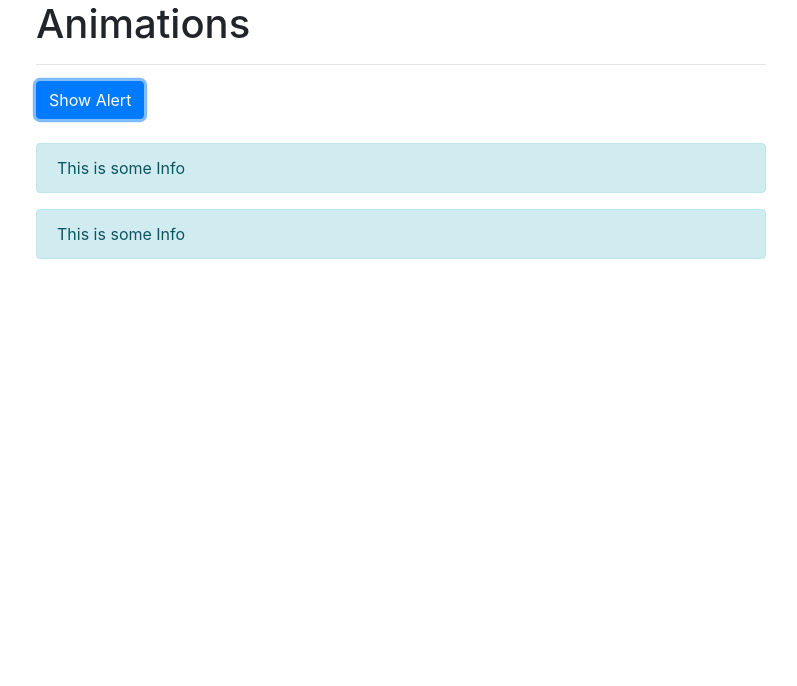
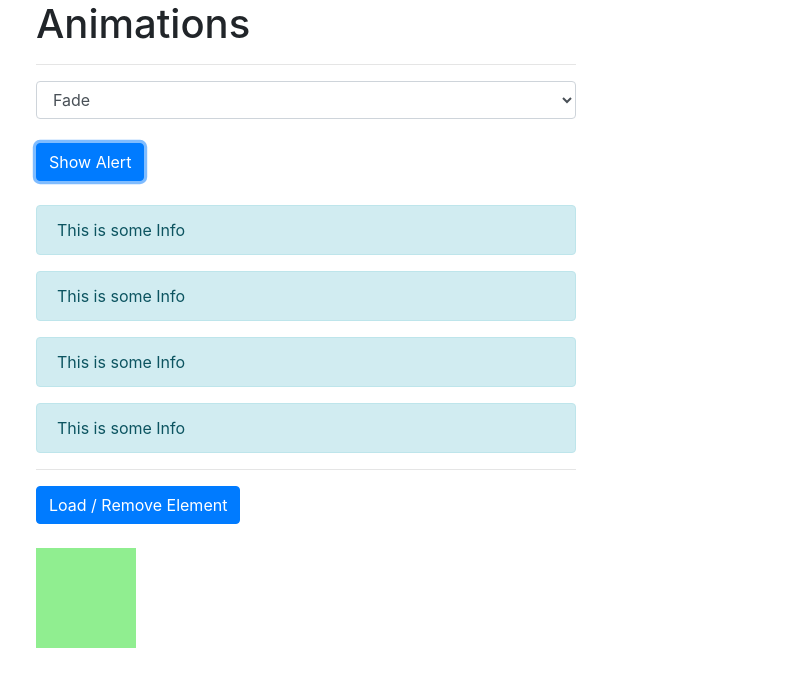
Before and after one commit to rafaleite/vue-exercises, a Vue app: page / in a window 1280 px wide. Both pictures are taken after a click on the button "Show Alert". Shown: the top 686 px of the page, without its empty margins (49-846 px from the left). Built offline with nearby package versions, Linux system fonts and the light colour scheme.

Commit message:
Video-196

```diff
--- a/index.html
+++ b/index.html
@@ -4,6 +4,7 @@
     <meta charset="utf-8">
     <meta name="viewport" content="width=device-width,initial-scale=1.0">
     <link rel="stylesheet" href="https://stackpath.bootstrapcdn.com/bootstrap/4.1.3/css/bootstrap.min.css" integrity="sha384-MCw98/SFnGE8fJT3GXwEOngsV7Zt27NXFoaoApmYm81iuXoPkFOJwJ8ERdknLPMO" crossorigin="anonymous">
+    <link rel="stylesheet" href="https://cdnjs.cloudflare.com/ajax/libs/animate.css/3.5.2/animate.min.css">
     <title>exercises</title>
   </head>
   <body>
--- a/src/App.vue
+++ b/src/App.vue
@@ -1,21 +1,51 @@
 <template>
   <div class="container">
     <div class="row">
-      <div class="col-xs-12 col-sm-8 col-sm-offset-2 col md-6 col-md-offset-3">
+      <div class="col-xs-12 col-sm-8 col-sm-offset-2 col-md-6 col-md-offset-3">
         <h1>Animations</h1>
         <hr>
+        <select v-model="alertAnimation" class="form-control">
+          <option value="fade">Fade</option>
+          <option value="slide">Slide</option>
+        </select>
+        <br>
         <button class="btn btn-primary" @click="show = !show">
           Show Alert
         </button>
         <br>
         <br>
-        <transition name="fade">
+        <transition :name="alertAnimation">
           <div class="alert alert-info" v-if="show">This is some Info</div>
         </transition>
 
-        <transition name="slide">
+        <transition name="slide" type="animation">
           <div class="alert alert-info" v-if="show">This is some Info</div>
         </transition>
+
+        <transition enter-active-class="animated zoomIn" leave-active-class="animated zoomOut" appear>
+          <div class="alert alert-info" v-if="show">This is some Info</div>
+        </transition>
+
+        <transition :name="alertAnimation" mode="out-in">
+          <div class="alert alert-info" v-if="show" key="info">This is some Info</div>
+          <div class="alert alert-warning" v-else key="warning">This is some Warning</div>
+        </transition>
+        <hr>
+        <button class="btn btn-primary" @click="load = !load">Load / Remove Element</button>
+        <br><br>
+        <transition
+          @before-enter="beforeEnter"
+          @enter="enter"
+          @after-enter="afterEnter"
+          @enter-cancelled="enterCancelled"
+
+          @before-leave="beforeLeave"
+          @leave="leave"
+          @after-leave="afterLeave"
+          @leave-cancelled="leaveCancelled" >
+          <div style="width:100px; height: 100px; background-color: lightgreen" v-if="load"></div>
+        </transition>
+
       </div>
     </div>
   </div>
@@ -25,8 +55,39 @@
 export default {
   data() {
     return {
-      show: false
+      show: false,
+      load: true,
+      alertAnimation: 'fade'
     }
+  }, methods: {
+    beforeEnter(el) {
+      console.log('beforeEnter')
+    },
+    enter(el, done) {
+      console.log('enter')
+      done()
+    },
+    afterEnter(el) {
+      console.log('afterEnter')
+    },
+    enterCancelled(el) {
+      console.log('enterCancelled')
+    },
+    beforeLeave(el) {
+      console.log('beforeLeave')
+    },
+    leave(el, done) {
+      console.log('enter')
+      done()
+    },
+    afterLeave(el) {
+      console.log('afterLeaver')
+    },
+    leaveCancelled(el) {
+      console.log('leaveCancelled')
+    }
+
+
   }
 
 }
@@ -57,6 +118,7 @@ export default {
 
 .slide-enter-active {
   animation: slide-in 1s ease-out forwards;
+  transition: opacity .5s;
 }
 
 .slide-leave {
@@ -65,23 +127,25 @@ export default {
 
 .slide-leave-active {
   animation: slide-out 1s ease-out forwards;
+  transition: opacity 3s;
+  opacity: 0;
 }
 
 @keyframes slide-in {
   from {
-    transform: translateY(20px)
+    transform: translateY(20px);
   }
-  to: {
-    transform: translateY(0)
+  to {
+    transform: translateY(0);
   }
 }
 
 @keyframes slide-out {
   from {
-    transform: translateY(0)
+    transform: translateY(0);
   }
-  to: {
-    transform: translateY(20px)
+  to {
+    transform: translateY(20px);
   }
 }
 </style>
```
